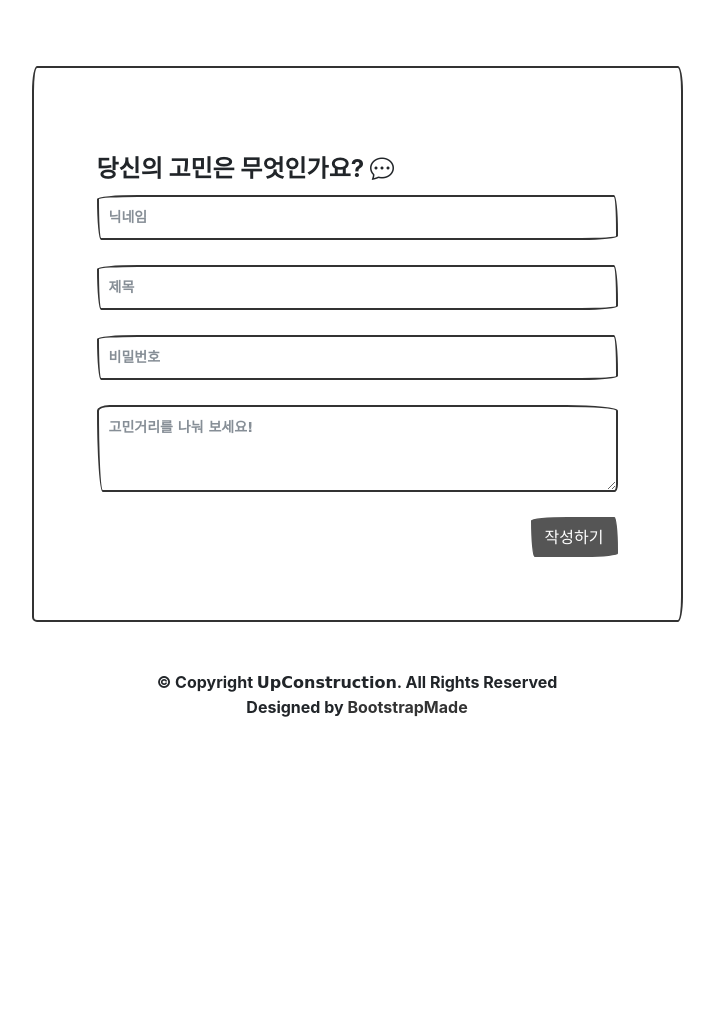
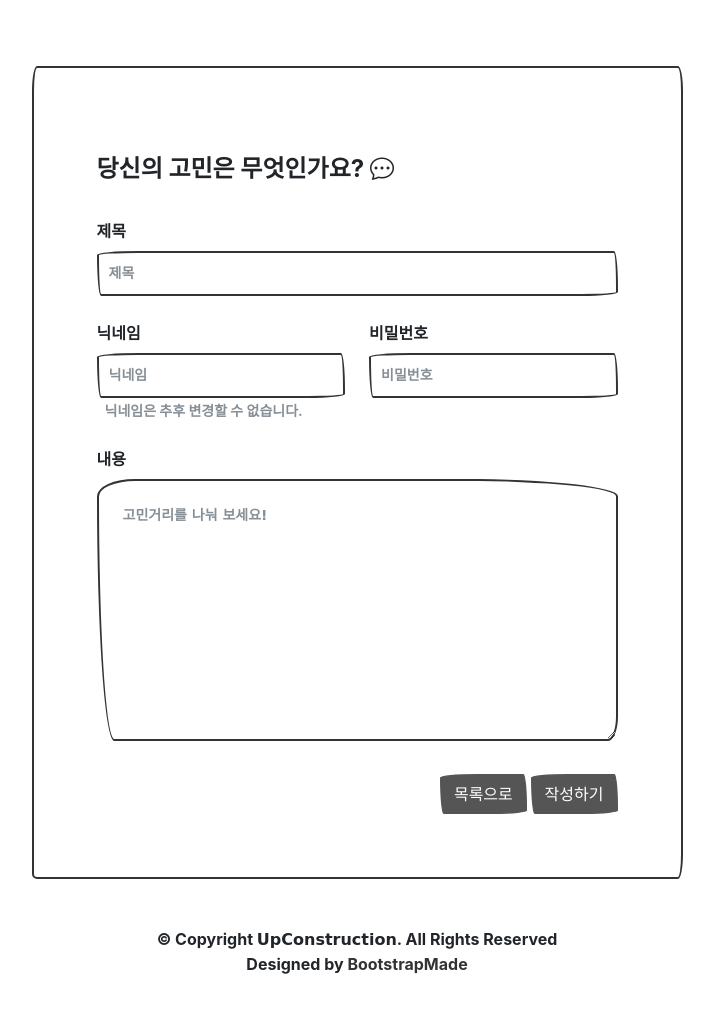
Before and after one commit to daenamu-sup/ToyProject, a Flask app: page /create in a window 1280 px wide. Shown: the part 74-1098 px from the top of the page, without its empty margins (283-997 px from the left). Before the commit the page ends 791 px from the top, so only its background shows below. Run offline with Flask 2, Linux system fonts and the light colour scheme; some libraries are stand-ins or nearby versions; some web fonts are replaced.

Commit message:
design: 게시글 작성 폼 수정

```diff
--- a/templates/create.html
+++ b/templates/create.html
@@ -55,20 +55,38 @@
                     <form class="my_board">
                         <fieldset>
                             <legend>당신의 고민은 무엇인가요? <i class="bi bi-chat-dots"></i></legend>
-                            <div class="form-group">
-                                <input type="text" class="form-control" id="nickname" placeholder="닉네임" maxlength="7">
+                            <div class="row">
+                                <div class="form-group">
+                                    <label for="title" class="form-label mt-4">제목</label>
+                                    <input type="text" class="form-control" id="title" placeholder="제목" maxlength="30">
+                                </div>
                             </div>
-                            <div class="form-group">
-                                <input type="text" class="form-control" id="title" placeholder="제목" maxlength="30">
+                            <div class="row">
+                                <div class="col-md-6 form-group">
+                                    <label for="nickname" class="form-label">닉네임</label>
+                                    <input type="text" class="form-control" id="nickname" placeholder="닉네임" maxlength="7">
+                                    <small class="text-muted p-2">닉네임은 추후 변경할 수 없습니다.</small>
+                                </div>
+
+                                <div class="col-md-6 form-group">
+                                    <label for="password" class="form-label">비밀번호</label>
+                                    <input type="password" class="form-control" id="password" placeholder="비밀번호" maxlength="11">
+                                </div>
                             </div>
-                            <div class="form-group">
-                                <input type="password" class="form-control" id="password" placeholder="비밀번호" maxlength="11">
+                            <div class="row">
+                                <div class="form-group">
+                                    <label for="desc" class="form-label">내용</label>
+                                    <textarea class="form-control p-4" id="desc" rows="10" placeholder="고민거리를 나눠 보세요!"></textarea>
+                                </div>
                             </div>
-                            <div class="form-group">
-                                <textarea class="form-control" id="desc" rows="3" placeholder="고민거리를 나눠 보세요!"></textarea>
+                            <div class="text-end mt-2">
+                                <div class="btn-group">
+                                    <a href="/" class="btn btn-secondary">목록으로</a>
+                                </div>
+                                <div class="btn-group">
+                                    <button onclick="save_worry()" type="button" class="btn btn-secondary d-block ms-auto">작성하기</button>
+                                </div>
                             </div>
-
-                            <button onclick="save_worry()" type="button" class="btn btn-secondary d-block ms-auto">작성하기</button>
                         </fieldset>
                     </form>
                 </div>
--- a/templates/edit.html
+++ b/templates/edit.html
@@ -81,7 +81,7 @@
                                 </div>
                             </div>
 
-                            <div class="text-end mt-2" id="modal-btn-zone">
+                            <div class="text-end mt-2">
                                 <div class="btn-group">
                                     <a href="/" class="btn btn-secondary">목록으로</a>
                                 </div>
```
